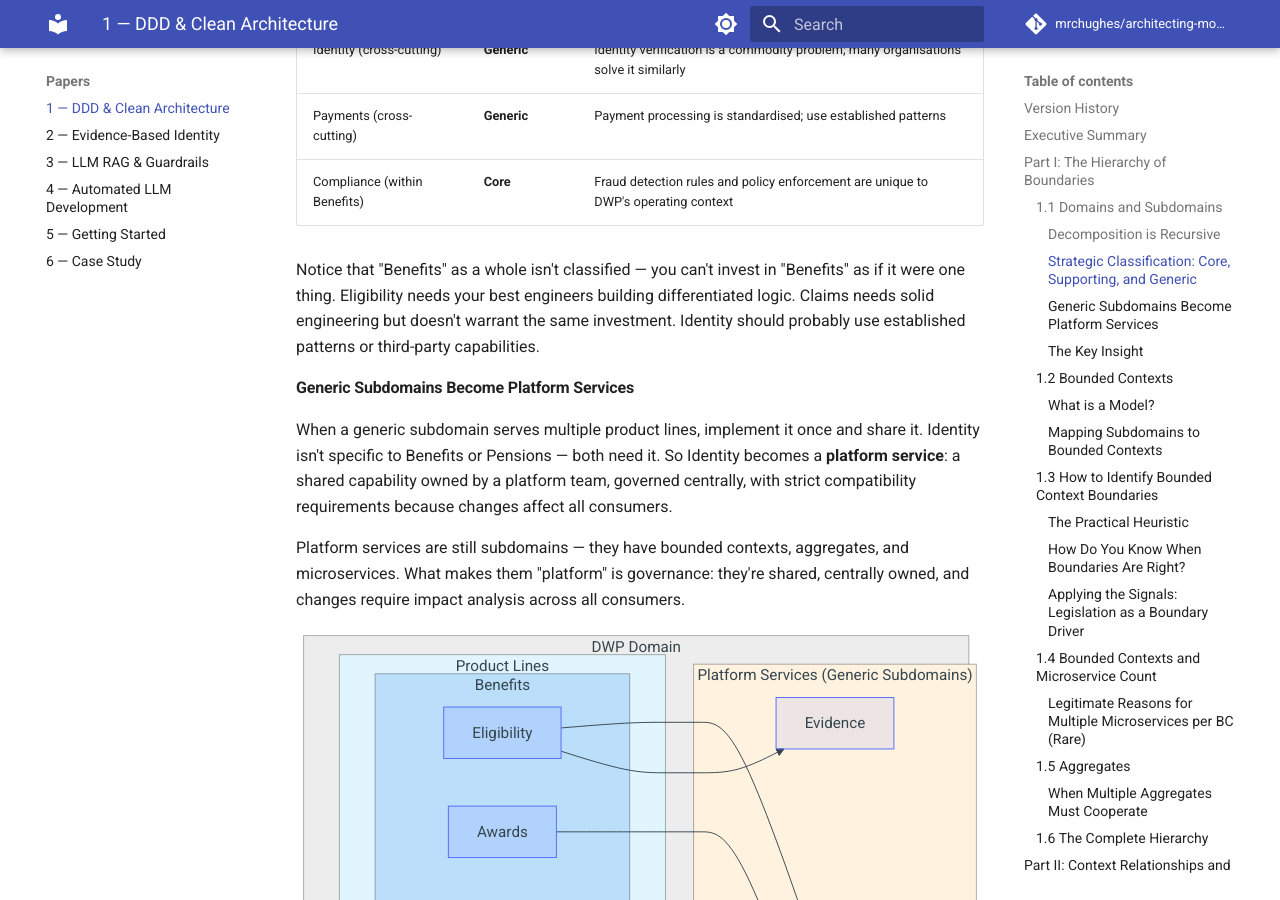
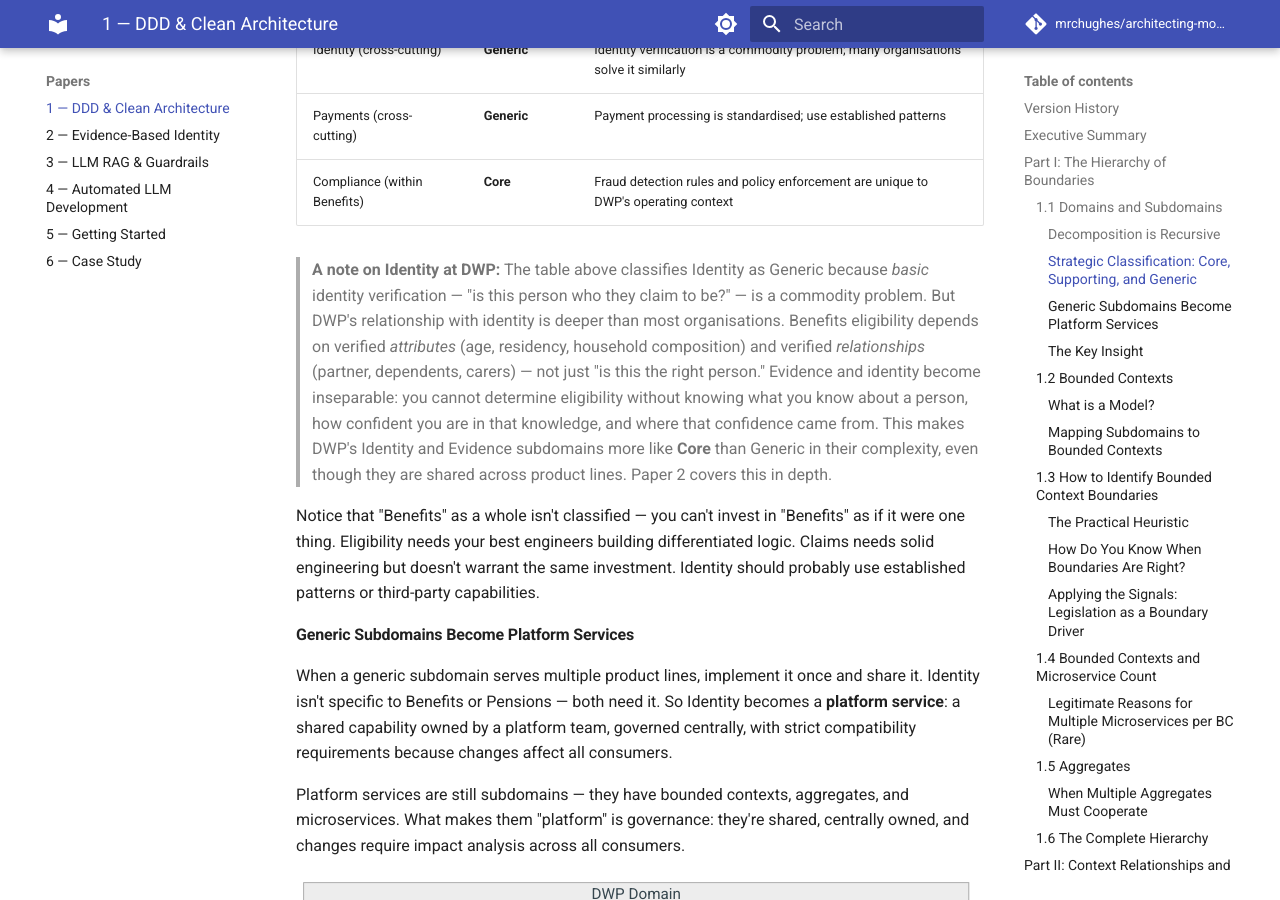
Before and after one commit to mrchughes/architecting-modern-government-services, an MkDocs documentation site: the page built from docs/Paper_1_DDD_Clean_Architecture.md, in a window 1280 px wide and 900 px high, scrolled down 3555 px. Built offline with MkDocs 1.6.1 and Material for MkDocs 9.7.7, drawn with Linux system fonts in a browser that asks for light colours; comment, search, counter and statistics services are not loaded.

Commit message:
Add callout: Identity at DWP is more complex than typical Generic subdomain
- Notes that basic identity verification is commodity, but DWP needs verified attributes and relationships
- Evidence and identity become inseparable for eligibility determination
- References Paper 2 for full treatment

```diff
--- a/docs/Paper_1_DDD_Clean_Architecture.md
+++ b/docs/Paper_1_DDD_Clean_Architecture.md
@@ -100,6 +100,8 @@ The product lines are not the right level to classify — they're too coarse. Yo
 | Identity (cross-cutting) | **Generic** | Identity verification is a commodity problem; many organisations solve it similarly |
 | Payments (cross-cutting) | **Generic** | Payment processing is standardised; use established patterns |
 | Compliance (within Benefits) | **Core** | Fraud detection rules and policy enforcement are unique to DWP's operating context |
+
+> **A note on Identity at DWP:** The table above classifies Identity as Generic because *basic* identity verification — "is this person who they claim to be?" — is a commodity problem. But DWP's relationship with identity is deeper than most organisations. Benefits eligibility depends on verified *attributes* (age, residency, household composition) and verified *relationships* (partner, dependents, carers) — not just "is this the right person." Evidence and identity become inseparable: you cannot determine eligibility without knowing what you know about a person, how confident you are in that knowledge, and where that confidence came from. This makes DWP's Identity and Evidence subdomains more like **Core** than Generic in their complexity, even though they are shared across product lines. Paper 2 covers this in depth.
 
 Notice that "Benefits" as a whole isn't classified — you can't invest in "Benefits" as if it were one thing. Eligibility needs your best engineers building differentiated logic. Claims needs solid engineering but doesn't warrant the same investment. Identity should probably use established patterns or third-party capabilities.
 
```
Also changed, not shown: Paper_1_DDD_Clean_Architecture.md (+2 -0 lines).
